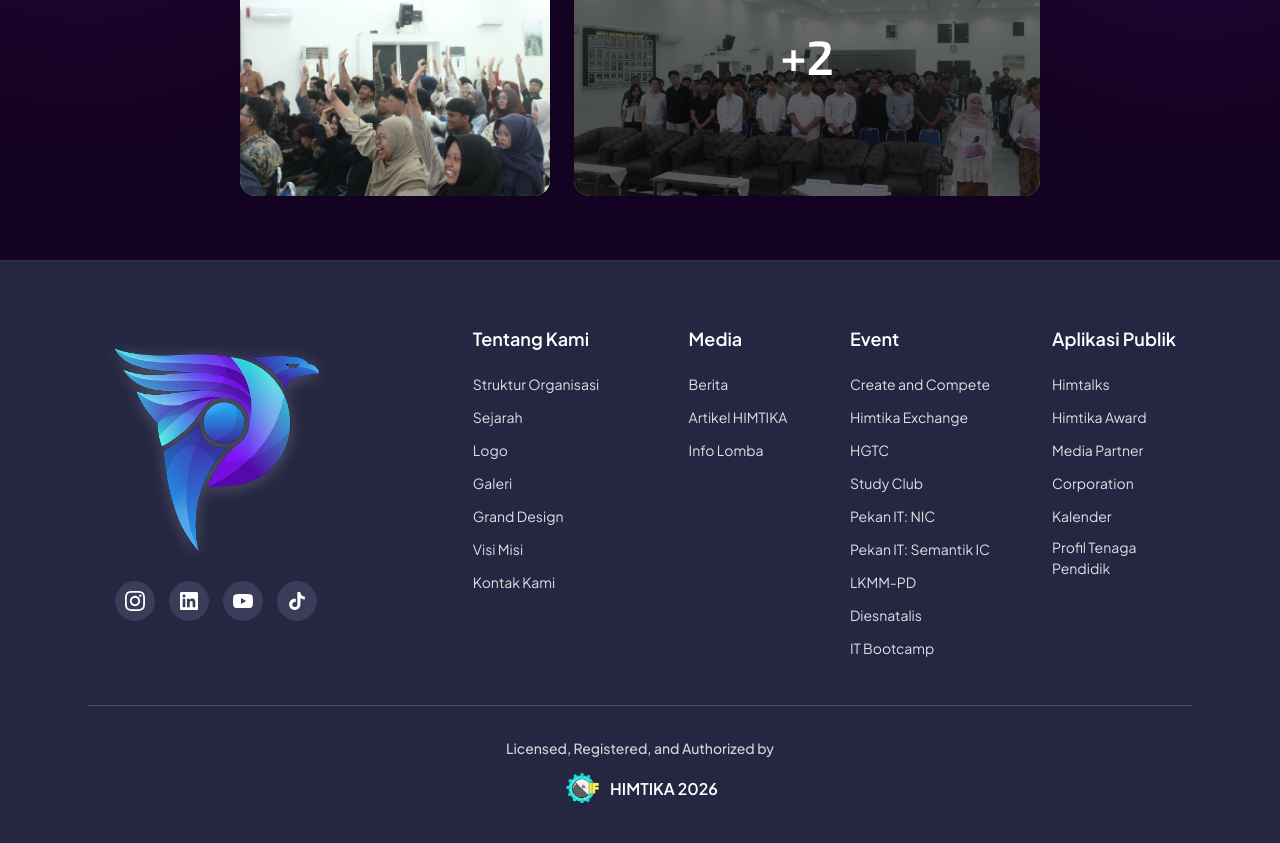
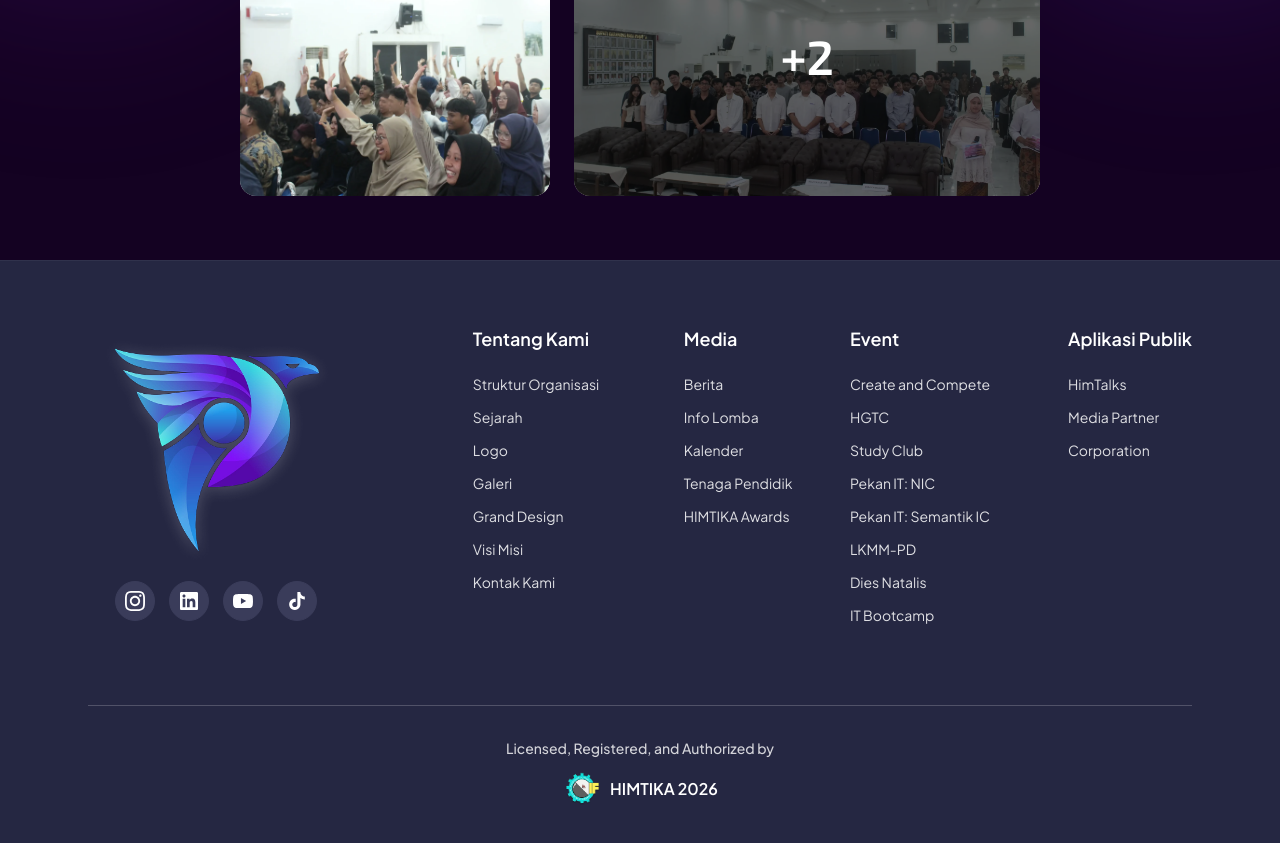
Before and after one commit to sufficientshou/pekan-it-dev, a Next.js app: page /pekan-it/seminar in a window 1280 px wide. Shown: the part 5098-5941 px from the top of the page. Built offline with nearby package versions, Linux system fonts and the light colour scheme; a web font is replaced by a local one.

Commit message:
update footer links

```diff
--- a/src/components/layout/Footer.tsx
+++ b/src/components/layout/Footer.tsx
@@ -123,13 +123,23 @@ export default function Footer() {
                         </a>
                       </li>
                       <li>
-                        <a href="https://himtika.cs.unsika.ac.id/hikode/" target="_blank" rel="noopener noreferrer">
-                          Artikel HIMTIKA
+                        <a href="https://www.instagram.com/cnc_himtika/" target="_blank" rel="noopener noreferrer">
+                          Info Lomba
                         </a>
                       </li>
                       <li>
-                        <a href="https://www.instagram.com/cnc_himtika/" target="_blank" rel="noopener noreferrer">
-                          Info Lomba
+                        <a href="https://himtika.cs.unsika.ac.id/kalender/" target="_blank" rel="noopener noreferrer">
+                          Kalender
+                        </a>
+                      </li>
+                      <li>
+                        <a href="https://himtika.cs.unsika.ac.id/dosen/" target="_blank" rel="noopener noreferrer">
+                          Tenaga Pendidik
+                        </a>
+                      </li>
+                      <li>
+                        <a href="https://himtika.cs.unsika.ac.id/himtika-awards/" target="_blank" rel="noopener noreferrer">
+                          HIMTIKA Awards
                         </a>
                       </li>
                     </ul>
@@ -143,11 +153,6 @@ export default function Footer() {
                       <li>
                         <a href="https://himtika.cs.unsika.ac.id/open-project/" target="_blank" rel="noopener noreferrer">
                           Create and Compete
-                        </a>
-                      </li>
-                      <li>
-                        <a href="https://himtika.cs.unsika.ac.id/himtika-exchange/" target="_blank" rel="noopener noreferrer">
-                          Himtika Exchange
                         </a>
                       </li>
                       <li>
@@ -177,7 +182,7 @@ export default function Footer() {
                       </li>
                       <li>
                         <a href="https://himtika.cs.unsika.ac.id/diesnatalis/" target="_blank" rel="noopener noreferrer">
-                          Diesnatalis
+                          Dies Natalis
                         </a>
                       </li>
                       <li>
@@ -195,12 +200,7 @@ export default function Footer() {
                     <ul className="group-list">
                       <li>
                         <a href="https://himtalks.vercel.app/himtalks" target="_blank" rel="noopener noreferrer">
-                          Himtalks
-                        </a>
-                      </li>
-                      <li>
-                        <a href="https://himtika.cs.unsika.ac.id/himtika-awards/" target="_blank" rel="noopener noreferrer">
-                          Himtika Award
+                          HimTalks
                         </a>
                       </li>
                       <li>
@@ -211,16 +211,6 @@ export default function Footer() {
                       <li>
                         <a href="https://himtika.cs.unsika.ac.id/corporation/" target="_blank" rel="noopener noreferrer">
                           Corporation
-                        </a>
-                      </li>
-                      <li>
-                        <a href="https://himtika.cs.unsika.ac.id/kalender/" target="_blank" rel="noopener noreferrer">
-                          Kalender
-                        </a>
-                      </li>
-                      <li>
-                        <a href="https://himtika.cs.unsika.ac.id/dosen/" target="_blank" rel="noopener noreferrer">
-                          Profil Tenaga Pendidik
                         </a>
                       </li>
                     </ul>
```
